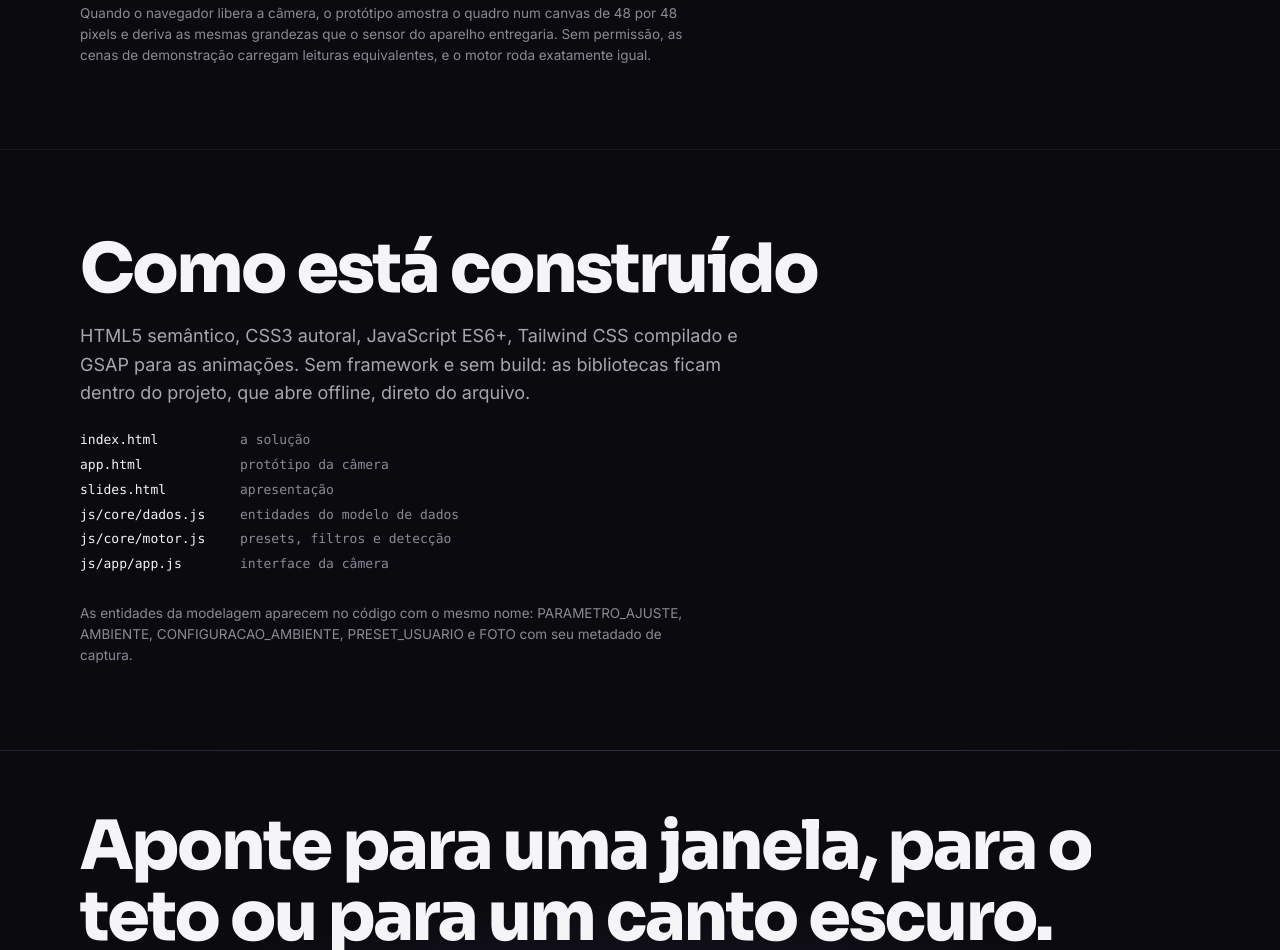
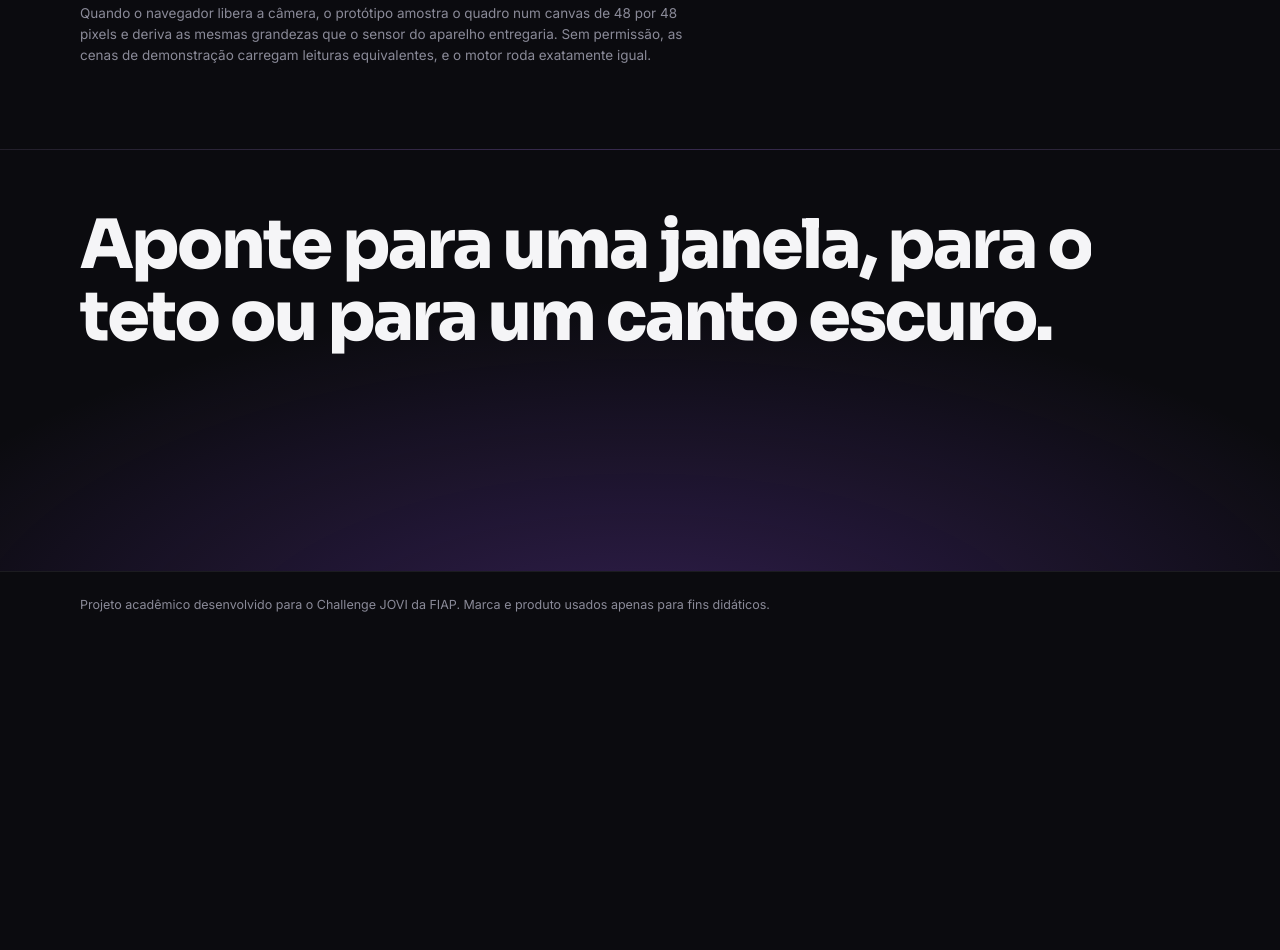
Before and after one commit to vininoronha21/jovi-smart-filter, a website: page index.html in a window 1280 px wide. Shown: the part 5333-6283 px from the top of the page. After the commit the page ends 5980 px from the top, so only its background shows below. Drawn offline with Linux system fonts and the light colour scheme.

Commit message:
feat: remove unused technical section and related styles for cleaner code

```diff
--- a/css/site.css
+++ b/css/site.css
@@ -685,21 +685,6 @@
   color: var(--neve-400);
 }
 
-.arquivos {
-  margin: 22px 0 0;
-  display: grid;
-  gap: 4px;
-  font-size: 13px;
-  line-height: 1.6;
-}
-.arquivos div {
-  display: grid;
-  grid-template-columns: minmax(110px, 150px) 1fr;
-  gap: 10px;
-}
-.arquivos dt { color: var(--neve-100); word-break: break-all; }
-.arquivos dd { margin: 0; color: var(--neve-500); }
-
 .chamada {
   padding: 60px 0 72px;
   border-top: 1px solid rgba(255,255,255,.07);
--- a/index.html
+++ b/index.html
@@ -216,23 +216,6 @@
     </div>
   </section>
 
-  <!-- ============ técnico ============ -->
-  <section class="bloco" id="tecnico" aria-labelledby="titulo-tecnico">
-    <div class="envelope">
-      <h2 class="titulo-bloco" id="titulo-tecnico">Como está construído</h2>
-      <p class="texto-bloco">HTML5 semântico, CSS3 autoral, JavaScript ES6+, Tailwind CSS compilado e GSAP para as animações. Sem framework e sem build: as bibliotecas ficam dentro do projeto, que abre offline, direto do arquivo.</p>
-      <dl class="arquivos mono">
-        <div><dt>index.html</dt><dd>a solução</dd></div>
-        <div><dt>app.html</dt><dd>protótipo da câmera</dd></div>
-        <div><dt>slides.html</dt><dd>apresentação</dd></div>
-        <div><dt>js/core/dados.js</dt><dd>entidades do modelo de dados</dd></div>
-        <div><dt>js/core/motor.js</dt><dd>presets, filtros e detecção</dd></div>
-        <div><dt>js/app/app.js</dt><dd>interface da câmera</dd></div>
-      </dl>
-      <p class="nota">As entidades da modelagem aparecem no código com o mesmo nome: PARAMETRO_AJUSTE, AMBIENTE, CONFIGURACAO_AMBIENTE, PRESET_USUARIO e FOTO com seu metadado de captura.</p>
-    </div>
-  </section>
-
   <!-- ============ chamada final ============ -->
   <section class="chamada" aria-labelledby="titulo-chamada">
     <div class="envelope">
--- a/js/site/efeitos.js
+++ b/js/site/efeitos.js
@@ -68,7 +68,7 @@ mm.add({ ok: '(prefers-reduced-motion: no-preference)', largo: '(min-width: 768p
   });
 
   /* ---------- blocos que entram na rolagem ---------- */
-  const itens = gsap.utils.toArray('.lista-num li, .resultado, .tabela-moldura, .recibo-imagem, .sinais > div, .ambiente, .arquivos div');
+  const itens = gsap.utils.toArray('.lista-num li, .resultado, .tabela-moldura, .recibo-imagem, .sinais > div, .ambiente');
   gsap.set(itens, { y: 32, opacity: 0 });
   ScrollTrigger.batch(itens, {
     start: 'top 88%', once: true,
```
